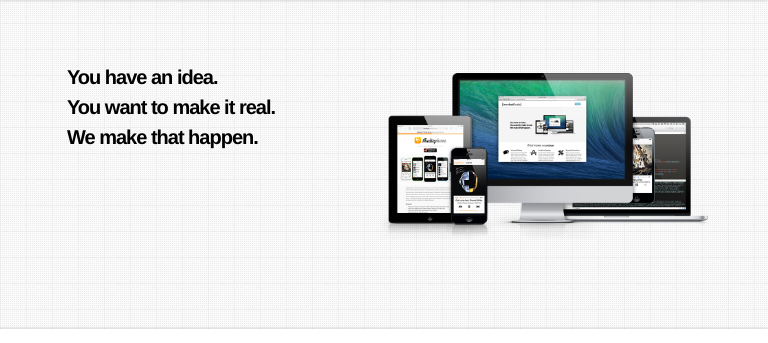
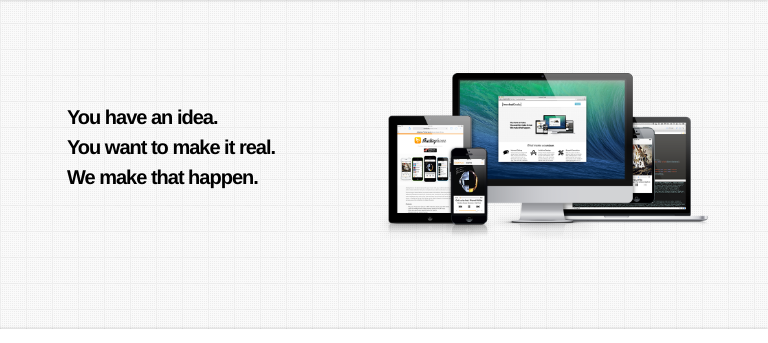
Before and after one commit to DarthNerdus/invokedcode.net, a plain HTML site: page index.html in a window 768 px wide. Shown: the part 81-424 px from the top of the page. Drawn offline with Linux system fonts and the light colour scheme.

Commit message:
Tagline fix on iPad

```diff
--- a/resources/css/style.css
+++ b/resources/css/style.css
@@ -599,7 +599,7 @@ footer p {
 
 	.carousel-caption h1 {
 		font-size: 20px;
-		margin: -20px 0 0 0;
+		margin: 20px 0 0 0;
 	}
 
 	.carousel-control {
```
